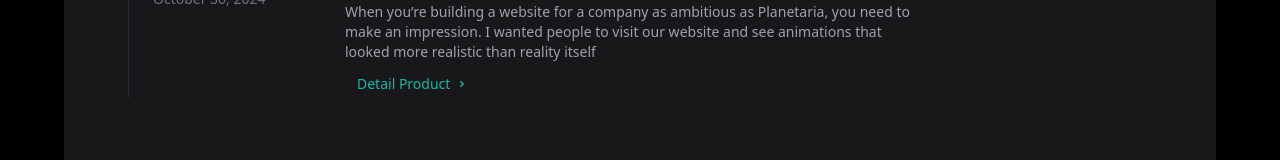
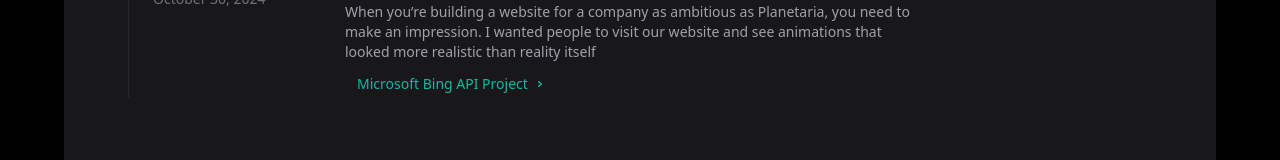
Before and after one commit to Temmy3620/miomio-portfolio, a Next.js app: page /experience in a window 1280 px wide. Shown: the part 628-788 px from the top of the page. Built offline with nearby package versions, Linux system fonts and the light colour scheme.

Commit message:
Microsoft APIpjのページ作成

```diff
--- a/app/experience/page.tsx
+++ b/app/experience/page.tsx
@@ -20,8 +20,8 @@
     description:
       'When you’re building a website for a company as ambitious as Planetaria, you need to make an impression. I wanted people to visit our website and see animations that looked more realistic than reality itself',
     link: {
-      label: 'Detail Product',
-      href: '#'
+      label: 'Microsoft Bing API Project',
+      href: './projects/MicrosoftBingApi'
     },
   },
 ];
@@ -51,7 +51,7 @@
                     </p>
                   )}
                   {article.link?.href && (
-                    <a href="#" className="hover:opacity-100" target="_blank" rel="noopener noreferrer">
+                    <a href={article.link.href} className="hover:opacity-100" target="_blank" rel="noopener noreferrer">
                       <div className="relative z-10 mt-2 flex items-center text-sm font-medium text-teal-500 hover:bg-zinc-500/25 rounded-lg sm:rounded-xl lg:rounded-2xl py-1 px-3">
                         {article.link.label}
                         <svg viewBox="0 0 16 16" fill="none" aria-hidden="true" className="ml-1 h-4 w-4 stroke-current">
```
